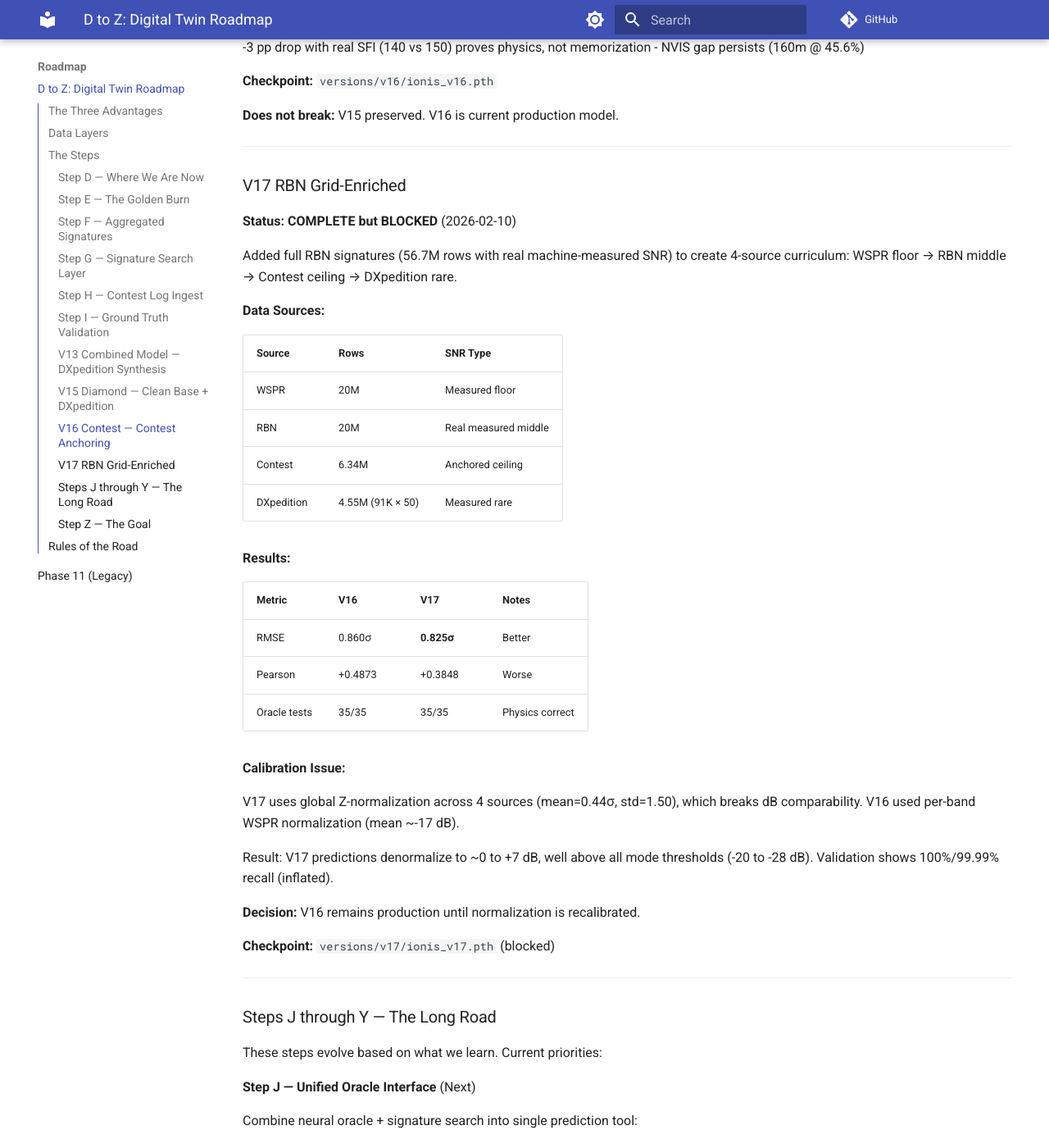
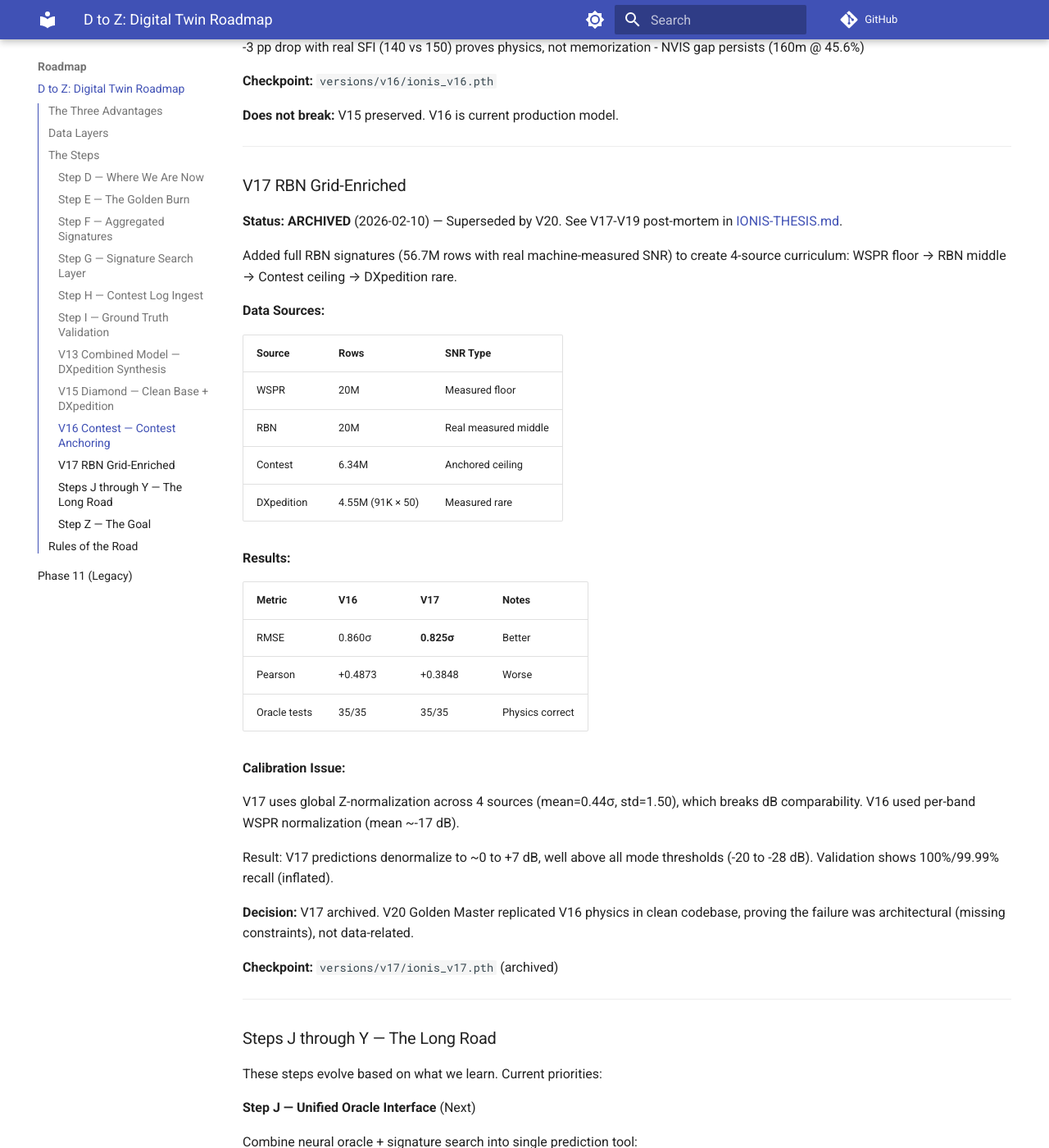
Before and after one commit to IONIS-AI/ionis-docs, an MkDocs documentation site: the page built from docs/roadmap/d_to_z.md, in a window 1280 px wide and 1400 px high, scrolled down 10325 px. Shown: the whole window at 82% size. Built offline with MkDocs 1.6.1 and Material for MkDocs 9.7.7, drawn with Linux system fonts in a browser that asks for light colours; comment, search, counter and statistics services are not loaded; some of the changed text lies outside the part shown.

Commit message:
Update roadmap: V20 Golden Master, V17 archived
- Step Z production model: V16 → V20
- V17 status: BLOCKED → ARCHIVED (superseded by V20)
- Updated last-modified date

Co-Authored-By: Claude Opus 4.6 <noreply@anthropic.com>

```diff
--- a/docs/roadmap/d_to_z.md
+++ b/docs/roadmap/d_to_z.md
@@ -399,7 +399,7 @@ contest ceiling (+10 dB for SSB). Curriculum learning approach.
 
 ### V17 RBN Grid-Enriched
 
-**Status: COMPLETE but BLOCKED** (2026-02-10)
+**Status: ARCHIVED** (2026-02-10) — Superseded by V20. See V17-V19 post-mortem in [IONIS-THESIS.md](https://github.com/KI7MT/ki7mt-ai-lab-devel/blob/main/IONIS-THESIS.md).
 
 Added full RBN signatures (56.7M rows with real machine-measured SNR) to create
 4-source curriculum: WSPR floor → RBN middle → Contest ceiling → DXpedition rare.
@@ -429,9 +429,9 @@ breaks dB comparability. V16 used per-band WSPR normalization (mean ~-17 dB).
 Result: V17 predictions denormalize to ~0 to +7 dB, well above all mode
 thresholds (-20 to -28 dB). Validation shows 100%/99.99% recall (inflated).
 
-**Decision:** V16 remains production until normalization is recalibrated.
+**Decision:** V17 archived. V20 Golden Master replicated V16 physics in clean codebase, proving the failure was architectural (missing constraints), not data-related.
 
-**Checkpoint:** `versions/v17/ionis_v17.pth` (blocked)
+**Checkpoint:** `versions/v17/ionis_v17.pth` (archived)
 
 ---
 
@@ -477,7 +477,7 @@ the data is telling us.
 
 ### Step Z — The Goal
 
-**STATUS: ACHIEVED** (V16, 2026-02-10)
+**STATUS: ACHIEVED** (V16, 2026-02-10 | V20 Golden Master, 2026-02-11)
 
 IONIS consistently outperforms the reference model on standardized tests.
 
@@ -497,7 +497,7 @@ IONIS consistently outperforms the reference model on standardized tests.
 - [x] Results are reproducible and documented — V16 checkpoint + validation suite
 - [x] Independent validation on unseen data — PSK Reporter 84.14%
 
-**Production Model:** IONIS V16 Contest (`versions/v16/ionis_v16.pth`)
+**Production Model:** IONIS V20 Golden Master (`versions/v20/ionis_v20.pth`) — V16 physics replicated in clean codebase
 
 ---
 
```
Also changed, not shown: other parts of docs/roadmap/d_to_z.md (+1 -1 lines).
